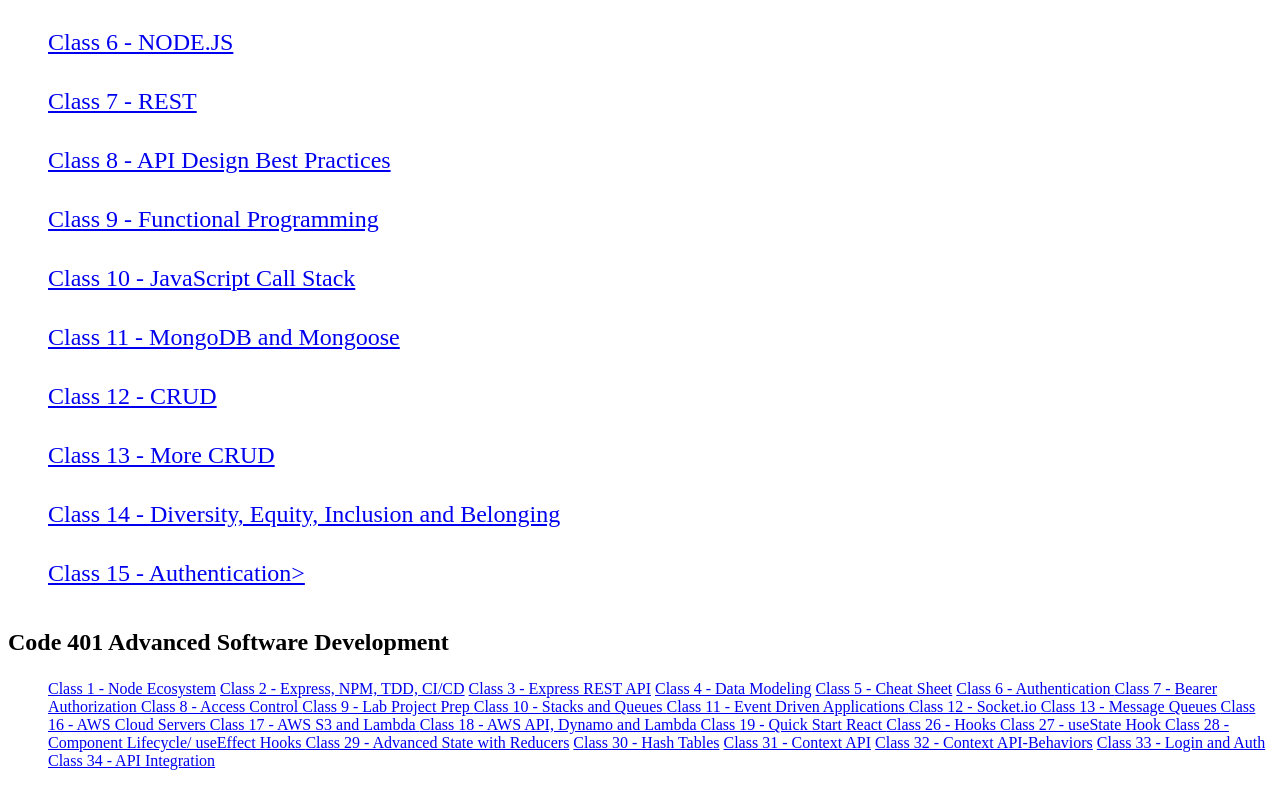
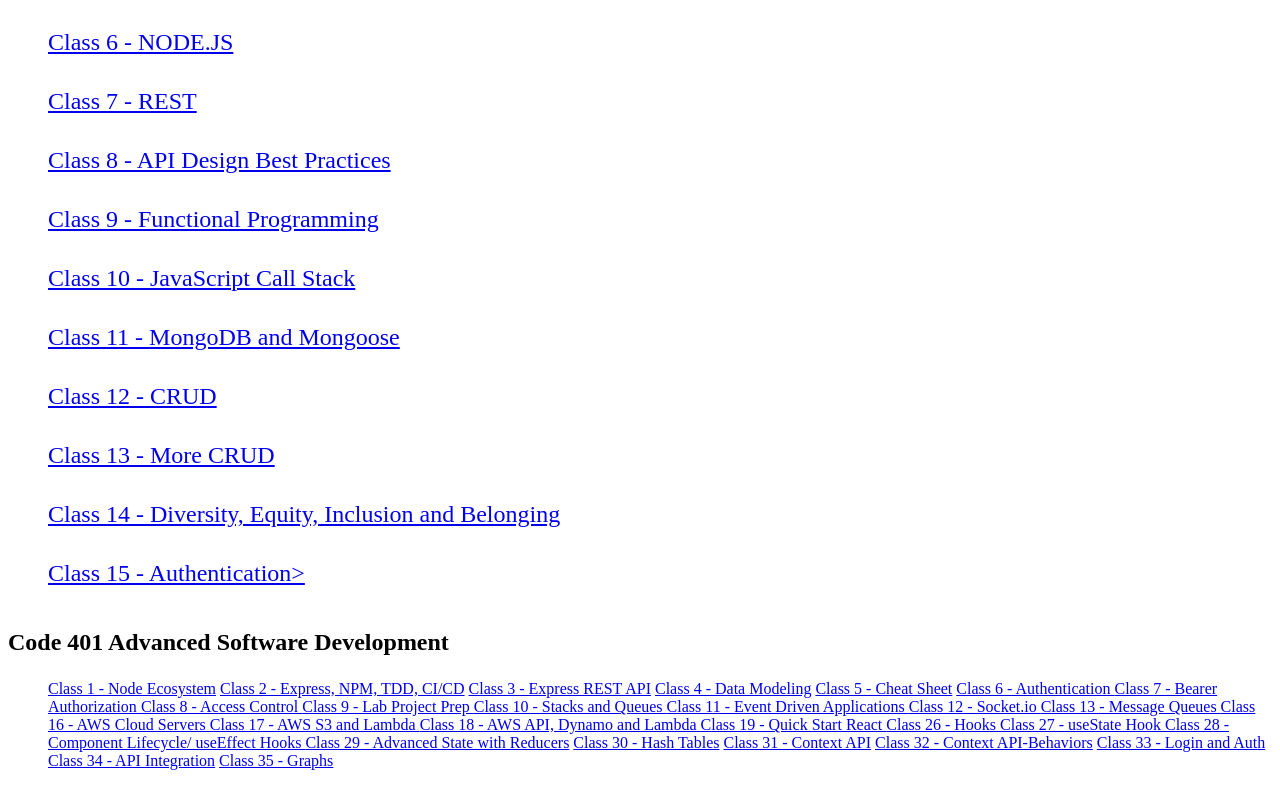
Before and after one commit to afrey09/reading-notes, a plain HTML site: page index.html in a window 1280 px wide. Shown: the part 2055-2841 px from the top of the page. Drawn offline with Linux system fonts and the light colour scheme.

Commit message:
class35notes

```diff
--- a/index.html
+++ b/index.html
@@ -177,6 +177,8 @@
           <a href="401Notes/Class33notes.md">Class 33 - Login and Auth</a>
 
           <a href="401Notes/Class34notes.md">Class 34 - API Integration</a>
+
+          <a href="401Notes/Class35notes.md">Class 35 - Graphs</a>
     </section>
   </main>
 </body>
```
Also changed, not shown: 2 other files.
